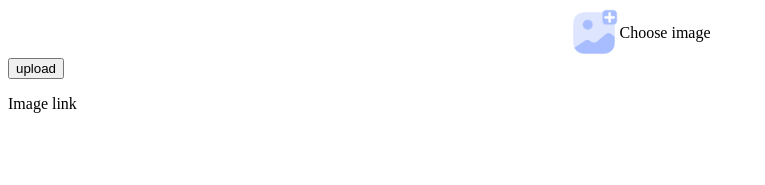
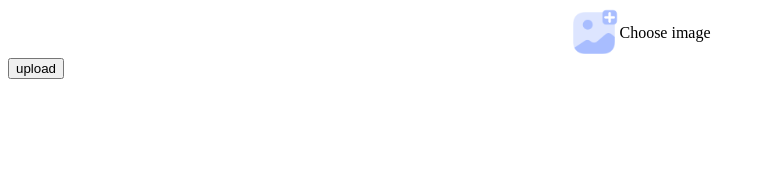
Before and after one commit to Ghasty003/file-to-link, a Vue app in the folder frontend/: page / in a window 1280 px wide. Shown: the top 185 px of the page, without its empty margins (0-765 px from the left). Built offline with nearby package versions, Linux system fonts and the light colour scheme.

Commit message:
show link url link in dom

```diff
--- a/frontend/src/components/ImageForm.vue
+++ b/frontend/src/components/ImageForm.vue
@@ -8,7 +8,7 @@
       <input v-show="false" type="file" id="file" @change="handleChange" />
       <button>upload</button>
     </form>
-    <p>Image link</p>
+    <router-link to="/about">{{ link }}</router-link>
   </div>
 </template>
 
@@ -18,6 +18,7 @@ import { defineComponent, ref } from 'vue';
 export default defineComponent({
   name: 'ImageForm',
   setup() {
+    const link = ref("");
     const image = ref<string>("");
     const host = location.href;
 
@@ -54,6 +55,7 @@ export default defineComponent({
 
       req.addEventListener("load", () => {
         console.log(JSON.parse(req.response));
+        link.value = url;
       })
 
       req.addEventListener("progress", (e) => {
@@ -62,7 +64,7 @@ export default defineComponent({
     }
 
     return {
-      image, handleSubmit, handleChange
+      image, handleSubmit, handleChange, link
     }
   }
 });
```
